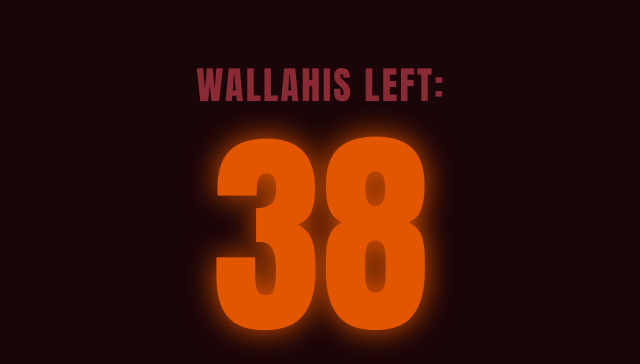
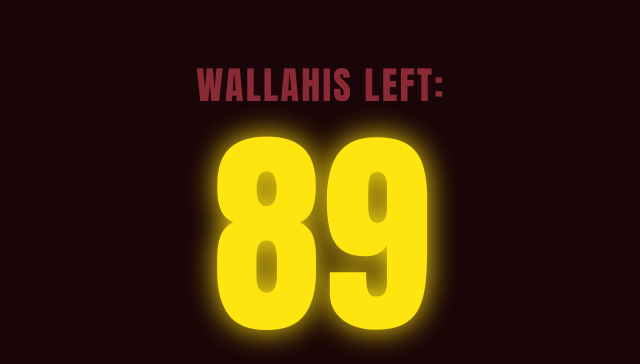
Before and after one commit to pitamar123/walais-left, a website: page index.html in a window 1280 px wide. Shown: the top 364 px of the page, without its empty margins (319-959 px from the left). Drawn offline with Linux system fonts and the light colour scheme.

Commit message:
Add deviceId function for unique identification

```diff
--- a/index.html
+++ b/index.html
@@ -26,12 +26,17 @@ function israelDate(){
 }
 function hash(s){var h=2166136261;for(var i=0;i<s.length;i++){h^=s.charCodeAt(i);h=Math.imul(h,16777619)}return h>>>0}
 function mulberry(a){return function(){a|=0;a=a+0x6D2B79F5|0;var t=Math.imul(a^a>>>15,1|a);t=t+Math.imul(t^t>>>7,61|t)^t;return((t^t>>>14)>>>0)/4294967296}}
-function numberFor(day){var r=mulberry(hash('wallahis-'+day));r();r();return Math.floor(r()*101)} // 0..100
+function deviceId(){
+  try{var id=localStorage.getItem('wl_id');if(!id){id=Math.random().toString(36).slice(2)+Date.now().toString(36);localStorage.setItem('wl_id',id)}return id}catch(e){return Math.random().toString(36).slice(2)}
+}
+var DID=deviceId();
+// Different for each person/device, changes every day. 1..100, or 'INF' with a 1/50 chance.
+function numberFor(day){var r=mulberry(hash(DID+'|'+day));r();r();if(r()<1/50)return 'INF';return 1+Math.floor(r()*100)}
 function render(){
   var day=israelDate(), v=numberFor(day);
   var el=document.getElementById('n');
-  el.textContent=v;
-  el.style.color='hsl('+(v*0.6)+',100%,'+(38+v*0.17)+'%)'; // 0 = red, 100 = yellow
+  if(v==='INF'){el.textContent='∞';el.style.color='#fff4b0';el.style.textShadow='0 0 40px #ffd400,0 0 80px #ffd400'}
+  else{el.textContent=v;el.style.textShadow='';el.style.color='hsl('+(v*0.6)+',100%,'+(38+v*0.17)+'%)'} // 1 = red, 100 = yellow
   document.getElementById('d').textContent=day;
 }
 render();
```
